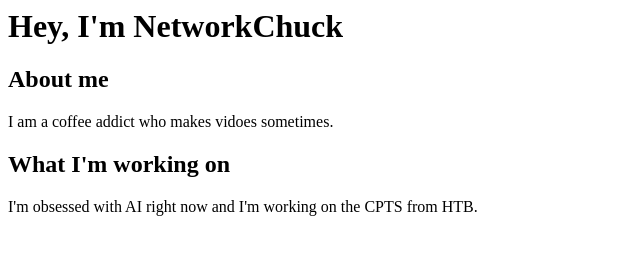
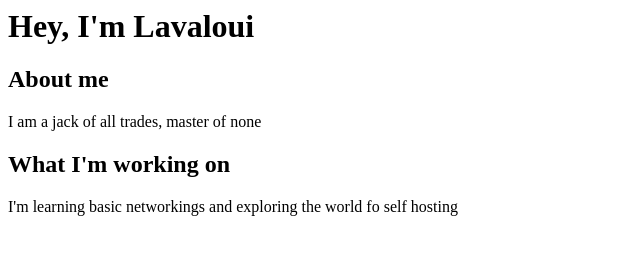
Before and after one commit to lavaloui/mywebsite, a plain HTML site: page index.html in a window 1280 px wide. Shown: the whole page, without its empty margins (0-640 px from the left). Drawn offline with Linux system fonts and the light colour scheme.

Commit message:
Update index.html
updated with my details

```diff
--- a/index.html
+++ b/index.html
@@ -1,16 +1,16 @@
 
 <html>
     <h1>
-        Hey, I'm NetworkChuck
+        Hey, I'm Lavaloui
     </h1>
     <body>
         <h2>About me</h2>
         <p>
-            I am a coffee addict who makes vidoes sometimes.
+            I am a jack of all trades, master of none
         </p>
         <h2>What I'm working on</h2>
         <p>
-            I'm obsessed with AI right now and I'm working on the CPTS from HTB.
+            I'm learning basic networkings and exploring the world fo self hosting
         </p>
     </body>
 </html>
```
